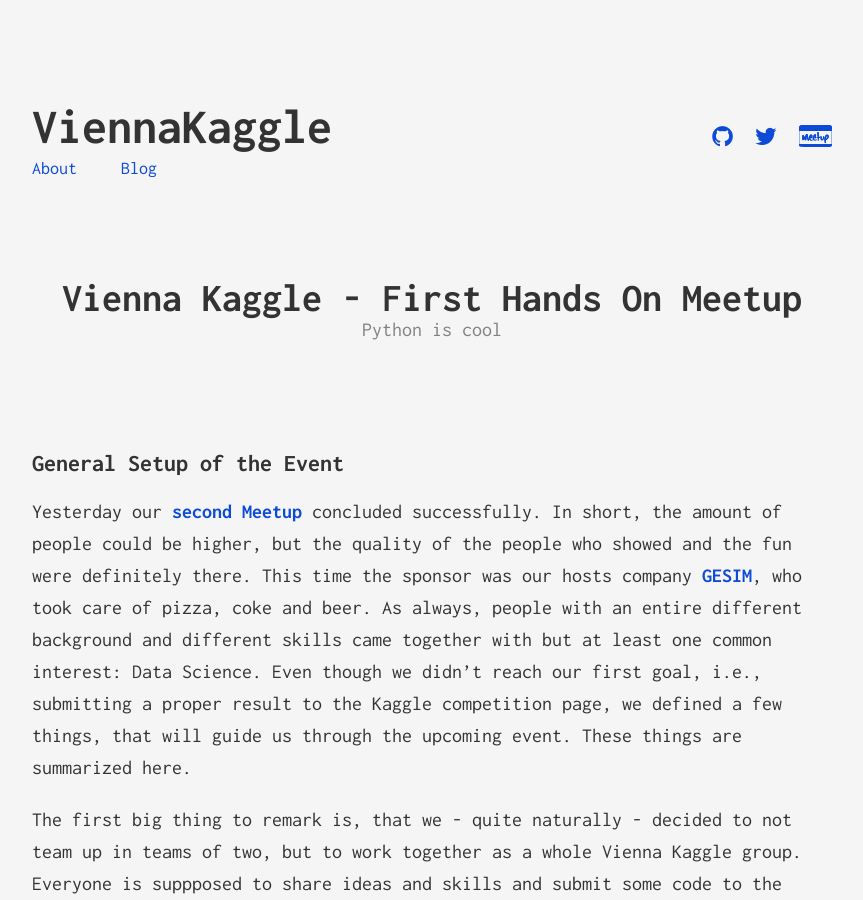
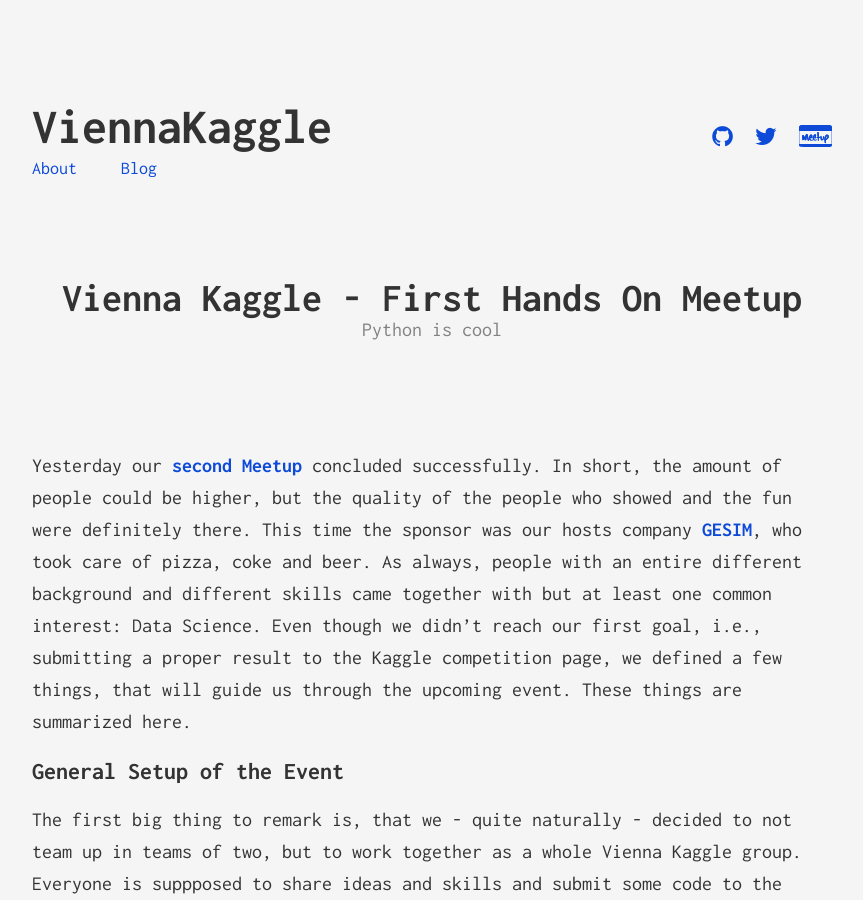
Before and after one commit to ViennaKaggle/viennakaggle.github.com, a Jekyll site: the page built from _posts/2015-11-20-second-meetup.markdown, in a window 1280 px wide and 900 px high. Shown: the whole window, without its empty margins (208-1071 px from the left). Built offline with Jekyll 4.4.1, drawn with Linux system fonts in a browser that asks for light colours; comment, search, counter and statistics services are not loaded.

Commit message:
Moved heading

```diff
--- a/_posts/2015-11-20-second-meetup.markdown
+++ b/_posts/2015-11-20-second-meetup.markdown
@@ -5,8 +5,10 @@ subtitle: "Python is cool"
 date:   2015-11-20 06:00:00
 categories: [meetup]
 ---
+
+Yesterday our [second Meetup][meetup-event] concluded successfully. In short, the amount of people could be higher, but the quality of the people who showed and the fun were definitely there. This time the sponsor was our hosts company [GESIM][sponsor], who took care of pizza, coke and beer. As always, people with an entire different background and different skills came together with but at least one common interest: Data Science. Even though we didn't reach our first goal, i.e., submitting a proper result to the Kaggle competition page, we defined a few things, that will guide us through the upcoming event. These things are summarized here.
+
 ## General Setup of the Event
-Yesterday our [second Meetup][meetup-event] concluded successfully. In short, the amount of people could be higher, but the quality of the people who showed and the fun were definitely there. This time the sponsor was our hosts company [GESIM][sponsor], who took care of pizza, coke and beer. As always, people with an entire different background and different skills came together with but at least one common interest: Data Science. Even though we didn't reach our first goal, i.e., submitting a proper result to the Kaggle competition page, we defined a few things, that will guide us through the upcoming event. These things are summarized here.
 
 The first big thing to remark is, that we - quite naturally - decided to not team up in teams of two, but to work together as a whole Vienna Kaggle group. Everyone is suppposed to share ideas and skills and submit some code to the common [Rossmann repository][rossmann-repo]. This implies - yes, you noticed correctly if you were following this blog - that we worked on only one of the two previously chosen competitions. This is also the best way to get the most out of these Meetups:
 
```
